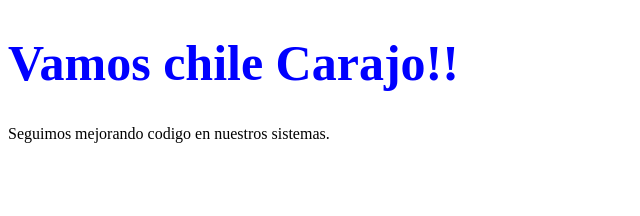
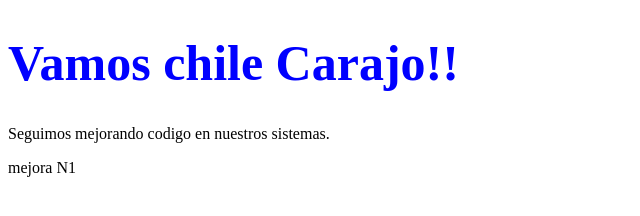
Before and after one commit to Mprompt-code/rompesuelo, a plain HTML site: page index.html in a window 1280 px wide. Shown: the full height of the page, 0-640 px from the left. Drawn offline with Linux system fonts and the light colour scheme.

Commit message:
modificacion n1

```diff
--- a/index.html
+++ b/index.html
@@ -9,5 +9,6 @@
 <body>
     <h1 style="font-size: 50px; font-weight: bold; color: blue;">Vamos chile Carajo!!</h1>
     <div class="MejoraCodeMessage"> Seguimos mejorando codigo en nuestros sistemas.</div>
+    <p>mejora N1</p>
 </body>
 </html>
```
